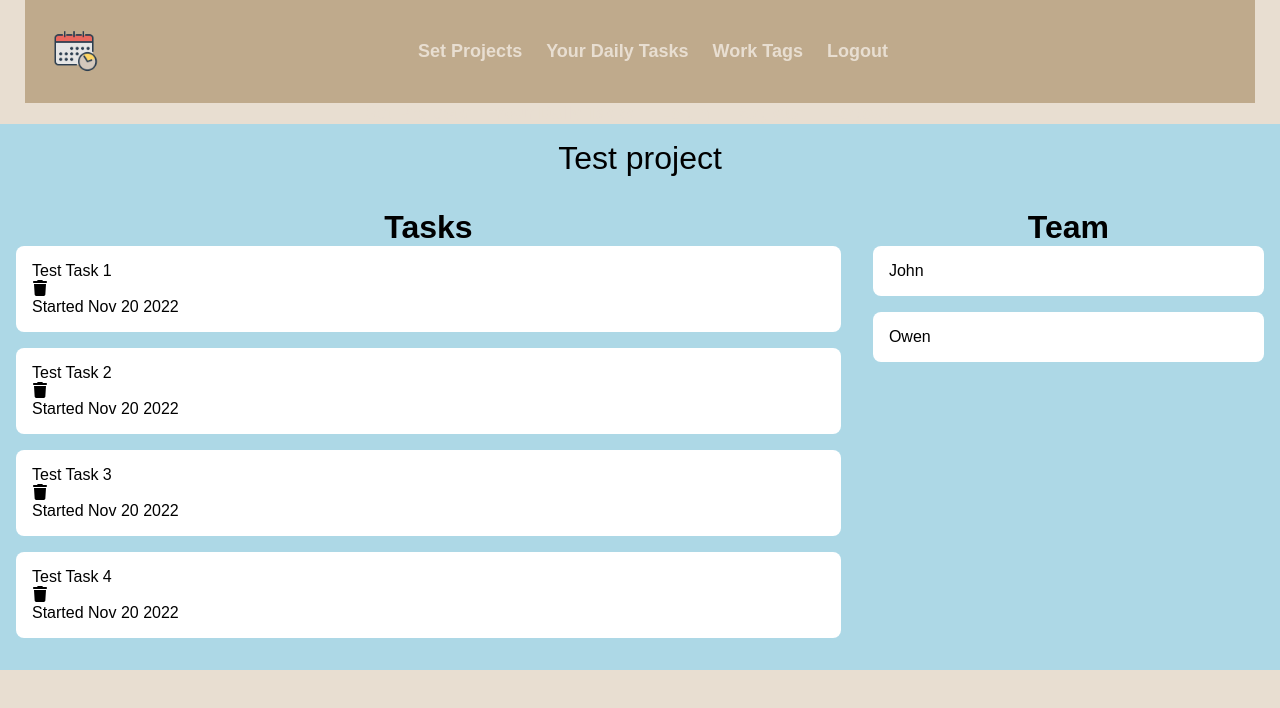
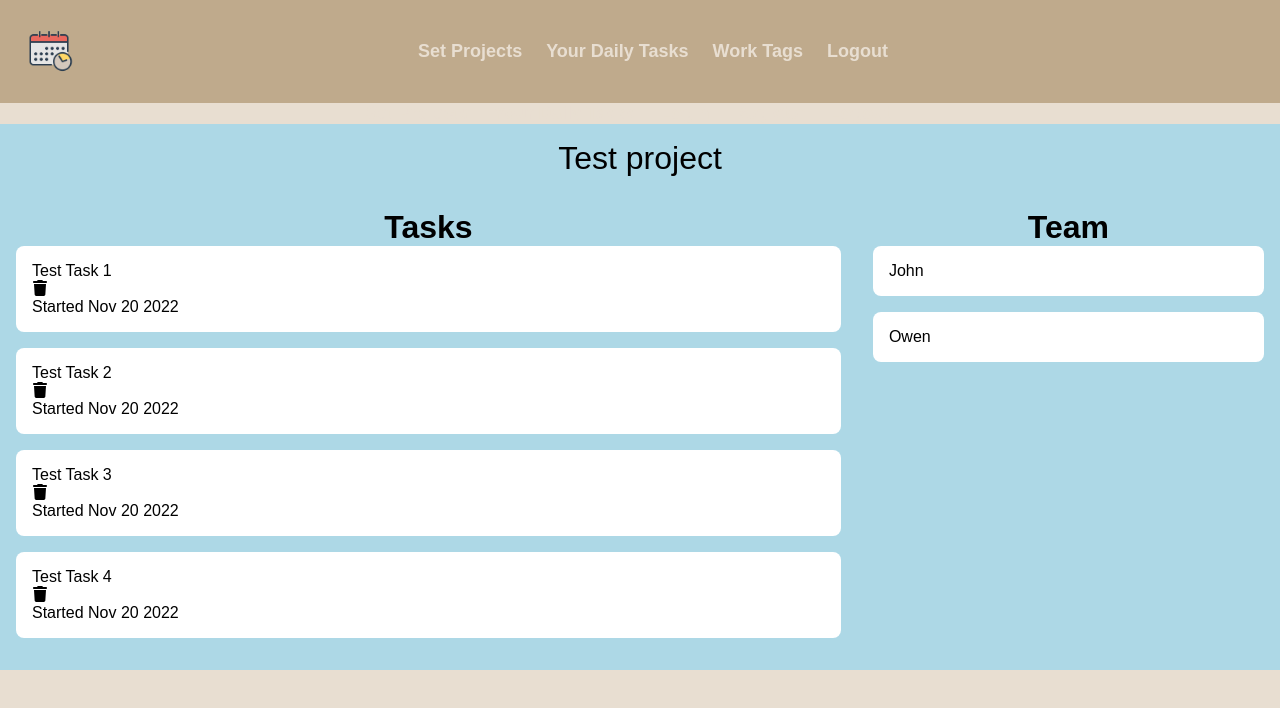
Before and after one commit to ojr4316/meetandhack, a Next.js app in the folder frontend/: page /pro in a window 1280 px wide. Shown: the top 708 px of the page. Built offline with nearby package versions, Linux system fonts and the light colour scheme.

Commit message:
fixed nav bar

```diff
--- a/frontend/styles/Layout.module.css
+++ b/frontend/styles/Layout.module.css
@@ -54,7 +54,5 @@
 .container {
   max-width: 100%;
   margin: auto;
-  padding-left: 25px;
-  padding-right: 25px;
   background-color: var(--white);
 }
```
